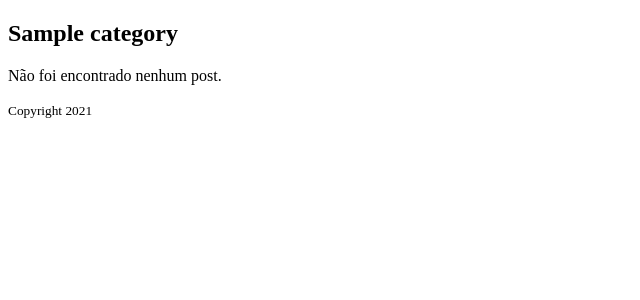
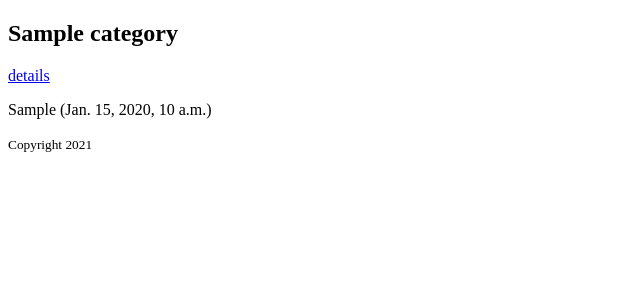
Before and after one commit to lacacr/Lab2, a Django app: page /categories/1 in a window 1280 px wide. Shown: the part 104-404 px from the top of the page, without its empty margins (0-640 px from the left). Run offline with Django 4.2, Linux system fonts and the light colour scheme; tables that the repository leaves empty hold one stand-in row (values such as "Sample post").

Commit message:
Consertar lista de posts por categoria e mensagem de deleção de post

```diff
--- a/blog/templates/blog/category.html
+++ b/blog/templates/blog/category.html
@@ -1,8 +1,8 @@
 {% extends 'base.html' %} {% block content %}
 <h2>{{category.nome}}</h2>
-{% if category_list %}
+{% if category.post.all %}
 <section class="lista-de-cards">
-    {% for post in catefory_list %}
+    {% for post in category.post.all %}
     <article class="card">
       <a href="{% url 'blog:detail' post.id %}">details</a>
       <p>{{ post.título }} ({{ post.data_de_postagem }})</p>
--- a/blog/templates/blog/delete.html
+++ b/blog/templates/blog/delete.html
@@ -3,8 +3,7 @@
 <form action="{% url 'blog:delete' post.id %}" method="post">
   {% csrf_token %}
   <p>
-    Você tem certeza que deseja apagar o post "{{ post.título }} ({{
-    post.data_de_postagem }})"?
+    Você tem certeza que deseja apagar o post "{{ post.título }} ({{ post.data_de_postagem }})"?
   </p>
   <button type="submit">Apagar</button>
 </form>
```
